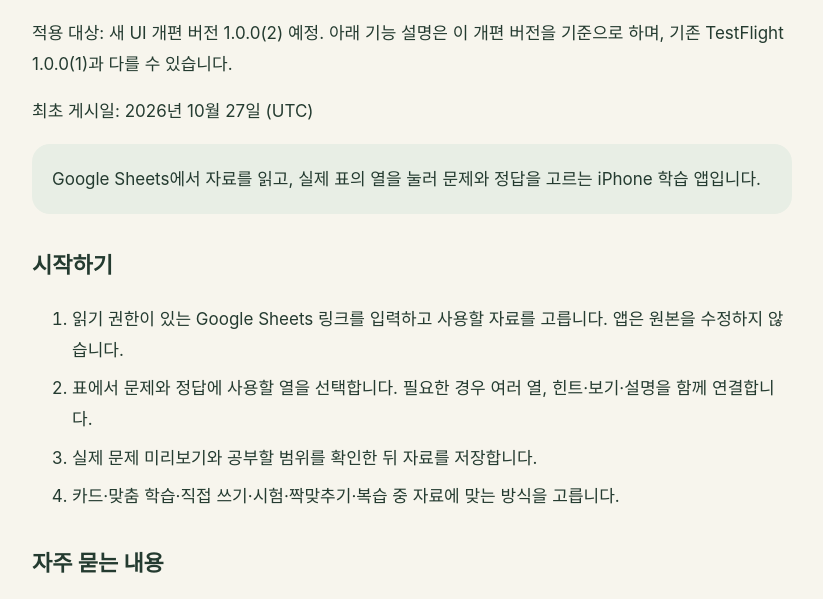
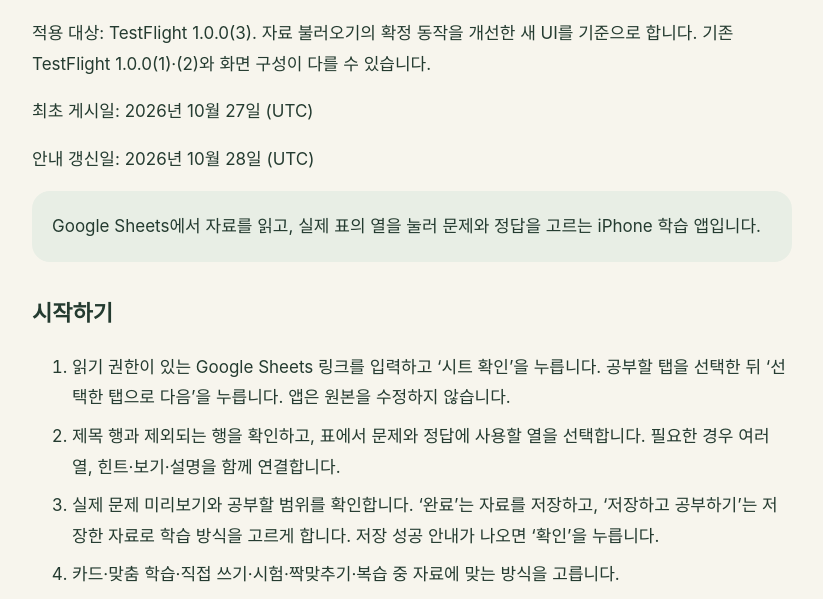
Before and after one commit to DongchanSeo/DongchanSeo.github.io, a plain HTML site: page haru-study/index.html in a window 1280 px wide. Shown: the part 154-753 px from the top of the page, without its empty margins (228-1051 px from the left). Drawn offline with Linux system fonts and the light colour scheme.

Commit message:
Update Study support for delivered build3 and explicit import completion

```diff
--- a/haru-study/index.html
+++ b/haru-study/index.html
@@ -4,15 +4,17 @@
 <title>하루 스터디 · 앱 지원</title>
 <style>body{margin:0;background:#f7f5ed;color:#243b30;font:17px/1.8 -apple-system,BlinkMacSystemFont,"Apple SD Gothic Neo",sans-serif}main{max-width:760px;margin:auto;padding:40px 22px 72px}h1{font-size:32px;line-height:1.3}h2{font-size:22px;margin-top:32px}a{color:#206440}.intro{padding:20px;border-radius:18px;background:#e8eee5}li{margin:8px 0}</style>
 <main><p>하루 스터디</p><h1>내 표를 나만의 공부 자료로</h1>
-<p id="release-scope" data-version="1.0.0" data-build="2" data-status="planned">적용 대상: 새 UI 개편 버전 1.0.0(2) 예정. 아래 기능 설명은 이 개편 버전을 기준으로 하며, 기존 TestFlight 1.0.0(1)과 다를 수 있습니다.</p>
+<p id="release-scope" data-version="1.0.0" data-build="3" data-status="testflight-available">적용 대상: TestFlight 1.0.0(3). 자료 불러오기의 확정 동작을 개선한 새 UI를 기준으로 합니다. 기존 TestFlight 1.0.0(1)·(2)와 화면 구성이 다를 수 있습니다.</p>
 <p id="publication-date">최초 게시일: <time datetime="2026-10-27">2026년 10월 27일 (UTC)</time></p>
+<p id="updated-date">안내 갱신일: <time datetime="2026-10-28">2026년 10월 28일 (UTC)</time></p>
 <div class="intro">Google Sheets에서 자료를 읽고, 실제 표의 열을 눌러 문제와 정답을 고르는 iPhone 학습 앱입니다.</div>
 <h2>시작하기</h2><ol>
-<li>읽기 권한이 있는 Google Sheets 링크를 입력하고 사용할 자료를 고릅니다. 앱은 원본을 수정하지 않습니다.</li>
-<li>표에서 문제와 정답에 사용할 열을 선택합니다. 필요한 경우 여러 열, 힌트·보기·설명을 함께 연결합니다.</li>
-<li>실제 문제 미리보기와 공부할 범위를 확인한 뒤 자료를 저장합니다.</li>
+<li>읽기 권한이 있는 Google Sheets 링크를 입력하고 ‘시트 확인’을 누릅니다. 공부할 탭을 선택한 뒤 ‘선택한 탭으로 다음’을 누릅니다. 앱은 원본을 수정하지 않습니다.</li>
+<li>제목 행과 제외되는 행을 확인하고, 표에서 문제와 정답에 사용할 열을 선택합니다. 필요한 경우 여러 열, 힌트·보기·설명을 함께 연결합니다.</li>
+<li>실제 문제 미리보기와 공부할 범위를 확인합니다. ‘완료’는 자료를 저장하고, ‘저장하고 공부하기’는 저장한 자료로 학습 방식을 고르게 합니다. 저장 성공 안내가 나오면 ‘확인’을 누릅니다.</li>
 <li>카드·맞춤 학습·직접 쓰기·시험·짝맞추기·복습 중 자료에 맞는 방식을 고릅니다.</li></ol>
 <h2>자주 묻는 내용</h2>
+<p><strong>불러오기를 취소하면 어떻게 되나요?</strong><br>자료 불러오기 화면의 ‘취소’는 새 자료의 저장을 확정하지 않습니다. 기존에 저장한 자료와 열 선택은 유지됩니다.</p>
 <p><strong>인터넷 없이 공부할 수 있나요?</strong><br>기기에 성공적으로 저장한 자료는 오프라인으로 공부할 수 있습니다. 새 자료나 원본 변경 내용은 연결 후 다시 불러와야 합니다.</p>
 <p><strong>시트가 열리지 않아요.</strong><br>주소, 탭 및 읽기 권한을 확인해 주세요. 조직 제한이나 원본 소유자의 설정으로 읽을 수 없는 문서는 앱이 권한을 변경하지 않습니다. 민감정보가 있는 문서를 연결을 위해 공개하지 마세요.</p>
 <p><strong>진도와 수정 내용은 어디에 있나요?</strong><br>기기의 앱 저장소에 보관합니다. 앱 삭제 전에 필요한 자료를 백업하고, 내보낸 파일과 OS 백업은 별도로 관리해 주세요.</p>
```
Also changed, not shown: haru-study/privacy.html (+2 -1 lines).
